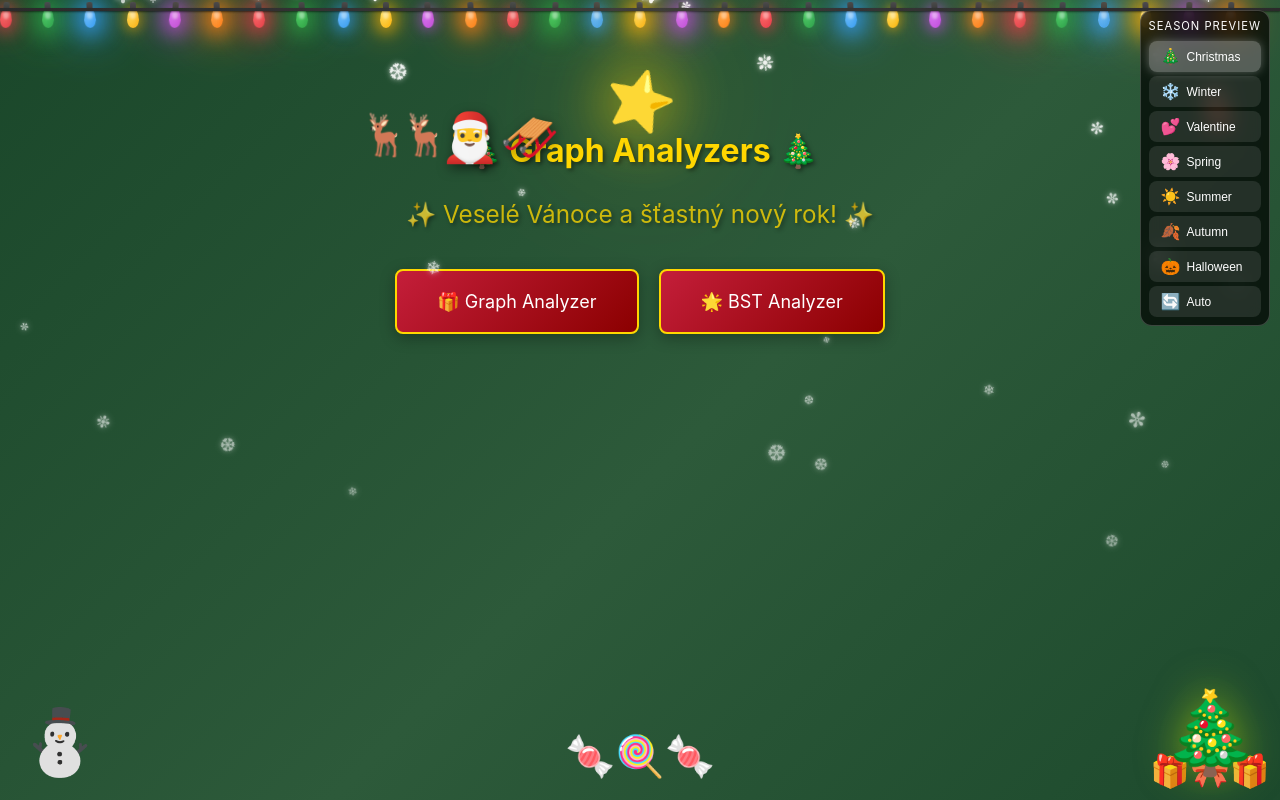
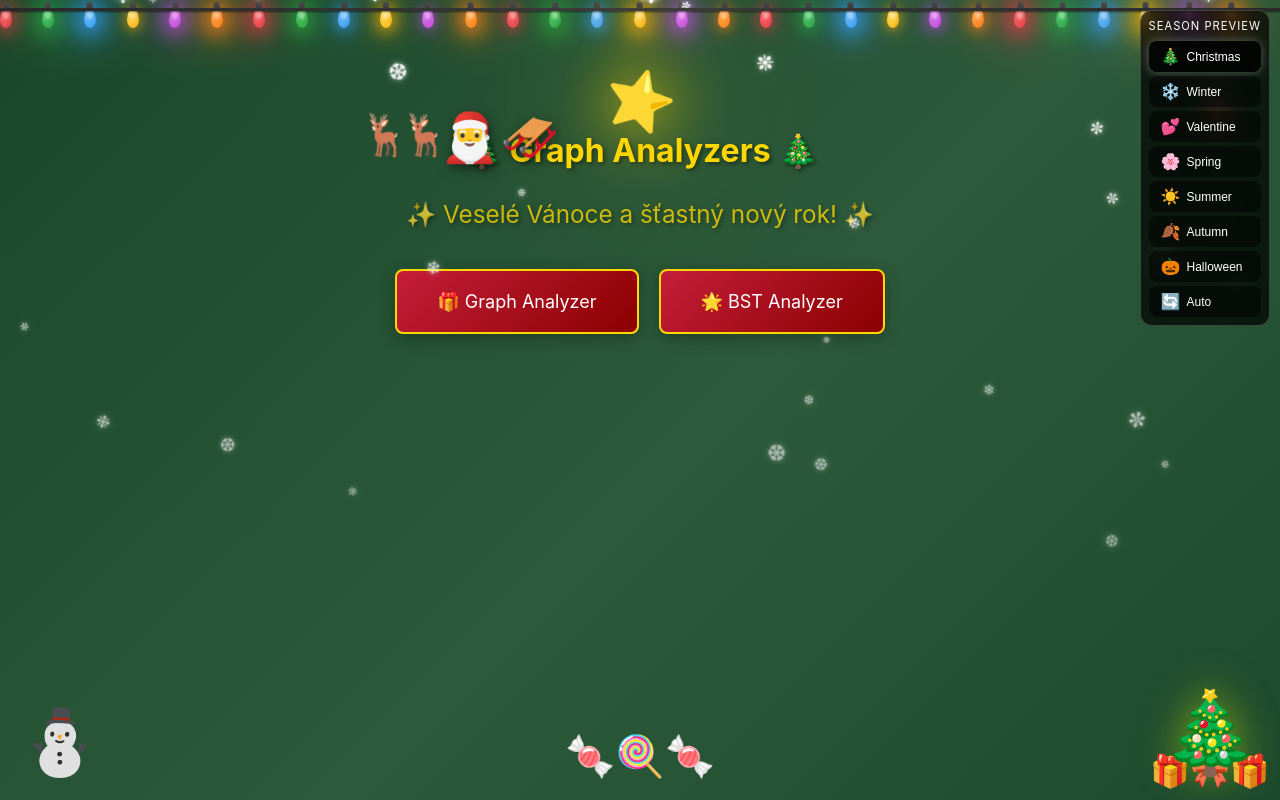
Before and after one commit to JanDub-code/Graphs, a website: page public/index.html in a window 1280 px wide. Shown: the top 800 px of the page. Drawn offline with Linux system fonts and the light colour scheme.

Commit message:
style: darken season button backgrounds

```diff
--- a/public/index.html
+++ b/public/index.html
@@ -764,7 +764,7 @@
         }
 
         .season-btn {
-            background: rgba(255, 255, 255, 0.1);
+            background: rgba(0, 0, 0, 0.5);
             border: none;
             border-radius: 8px;
             padding: 6px 12px;
@@ -777,12 +777,12 @@
         }
 
         .season-btn:hover {
-            background: rgba(255, 255, 255, 0.25);
+            background: rgba(0, 0, 0, 0.7);
             transform: scale(1.05);
         }
 
         .season-btn.active {
-            background: rgba(255, 255, 255, 0.3);
+            background: rgba(0, 0, 0, 0.8);
             box-shadow: 0 0 10px rgba(255, 255, 255, 0.3);
         }
 
```
